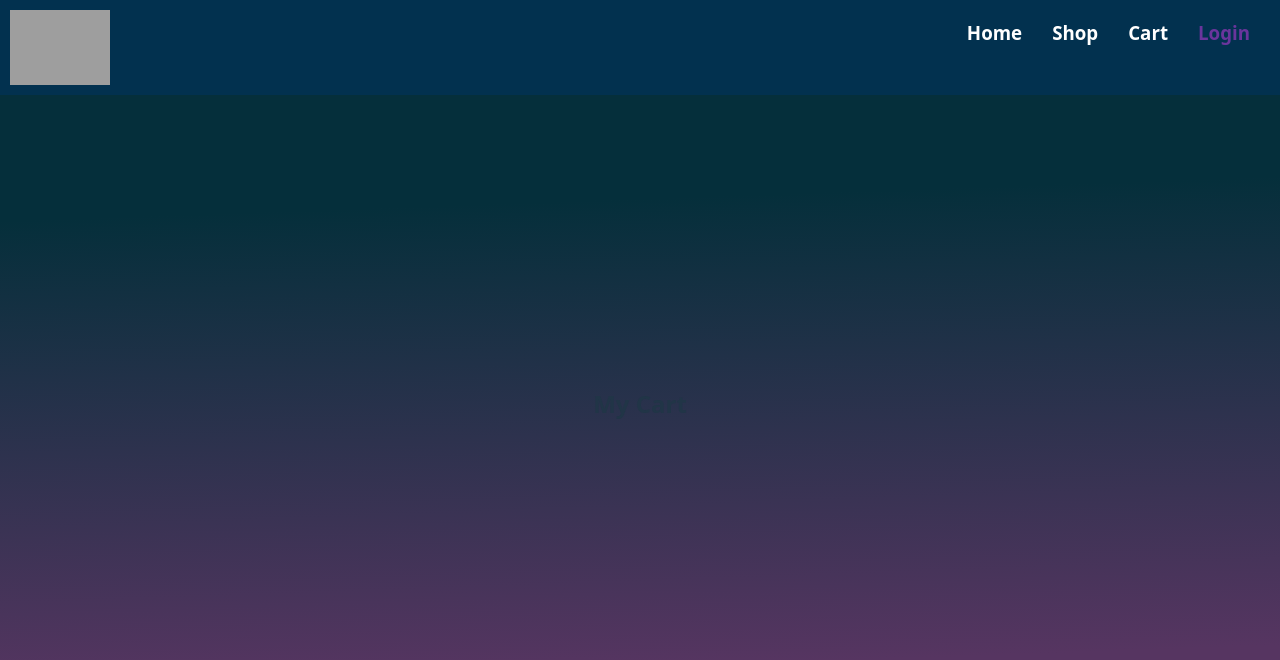
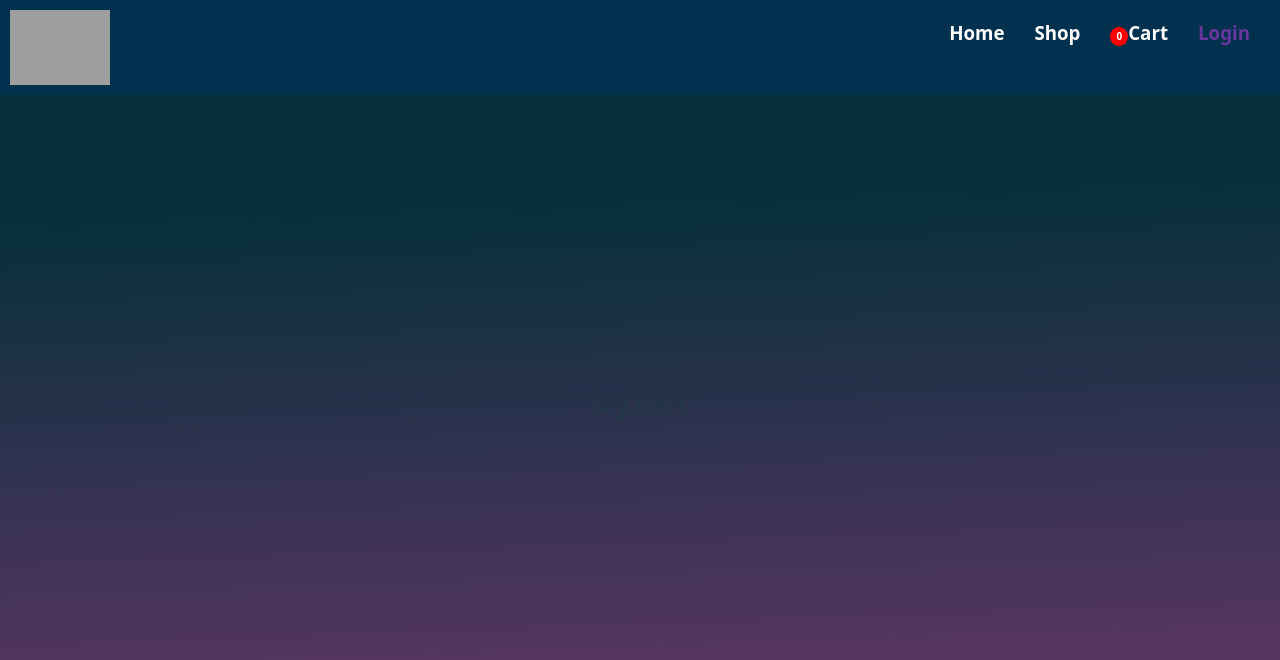
Before and after one commit to shaunbag/Default_business_site, a React (Vite) app: page /cart in a window 1280 px wide. Shown: the top 660 px of the page. Built offline with nearby package versions, Linux system fonts and the light colour scheme; grey boxes are pictures that could not be loaded.

Commit message:
item count

```diff
--- a/src/components/NavBar.tsx
+++ b/src/components/NavBar.tsx
@@ -5,6 +5,7 @@ import "../styles/navbar.css";
 import LoginModal from "./LoginModal";
 import MenuModal from "./MenuModal";
 import { useNavigate } from "react-router-dom";
+import { useShopStore } from "../store";
 
 type Props = {
     shopNav: boolean;
@@ -12,6 +13,7 @@ type Props = {
 
 export default function NavBar({ shopNav}: Props) {
 
+    const { cart } = useShopStore();
     const [showLoginModal, setShowLoginModal] = useState(false);
     const [showNavModal, setShowNavModal] = useState(false);
     const [isHome, setIsHome] = useState(true);
@@ -38,7 +40,7 @@ export default function NavBar({ shopNav}: Props) {
                     <div className="nav-items">
                     <h3><a onClick={() => history("/home")}>Home</a></h3>
                     <h3><a onClick={() => history('/shop')}>Shop</a></h3>
-                    <h3><a onClick={() => history("/cart")}>Cart</a></h3>
+                    <h3><div className="cart-count">{cart.length}</div><a onClick={() => history("/cart")}>Cart</a></h3>
                     <h3><a className="login-nav" onClick={() => setShowLoginModal(true)}>Login</a></h3>
                 </div>
                 :
--- a/src/styles/shop.css
+++ b/src/styles/shop.css
@@ -61,3 +61,24 @@
     background: #0d6782;
     background: linear-gradient(178deg, rgb(5, 47, 59) 25%, rgba(86, 53, 97, 1) 78%);
 }
+
+.cart-count{
+    position: relative;
+    display: inline-block;
+    background-color: red;
+    color: white;
+    border-radius: 50%;
+    font-size: 10px;
+    padding: 2px 6px;
+}
+
+@media (max-width: 780px) {
+    .items-container{
+        display: flex;
+        flex-direction: column;
+        align-items: center;
+    }
+    .item-details{
+        width: 100%;
+    }
+}
```
